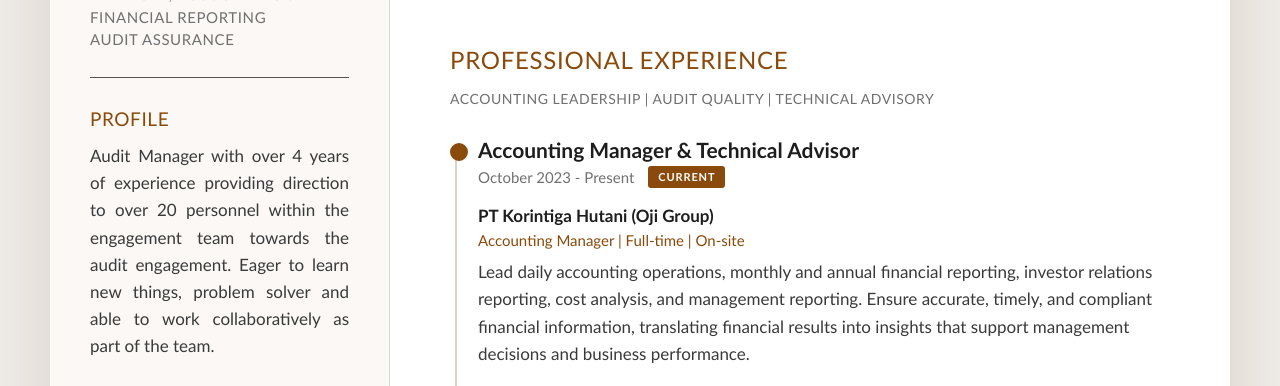
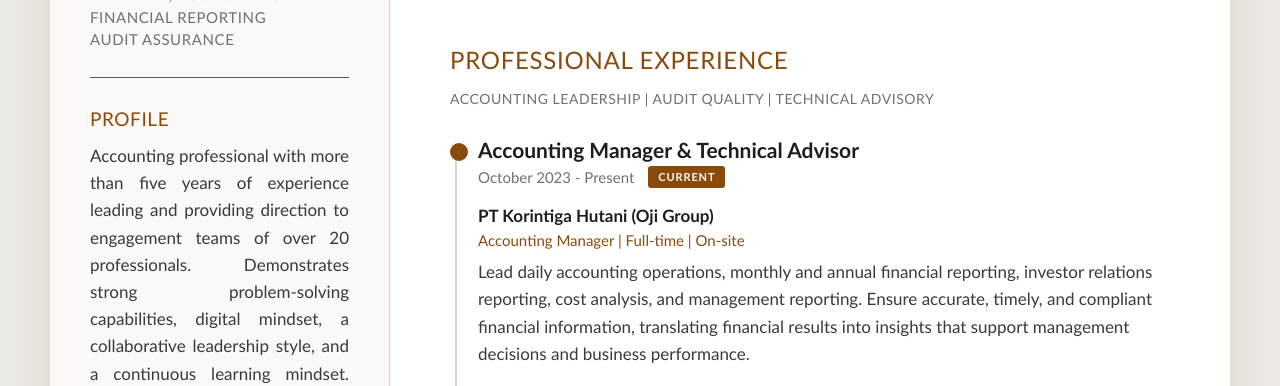
Before and after one commit to MadeAL/Personal-Portfolio, a plain HTML site: page index.html in a window 1280 px wide. Shown: the part 486-872 px from the top of the page. Drawn offline with Linux system fonts and the light colour scheme.

Commit message:
Update Profile summary wording
Co-Authored-By: Claude Opus 5.5 <noreply@anthropic.com>

```diff
--- a/index.html
+++ b/index.html
@@ -383,7 +383,7 @@
 
         <div class="side-section">
           <h2 class="side-title">Profile</h2>
-          <p>Audit Manager with over 4 years of experience providing direction to over 20 personnel within the engagement team towards the audit engagement. Eager to learn new things, problem solver and able to work collaboratively as part of the team.</p>
+          <p>Accounting professional with more than five years of experience leading and providing direction to engagement teams of over 20 professionals. Demonstrates strong problem-solving capabilities, digital mindset, a collaborative leadership style, and a continuous learning mindset. Proven ability to work effectively across teams, manage multiple priorities, and contribute to the successful delivery of complex engagements.</p>
         </div>
 
         <div class="side-section">
```
